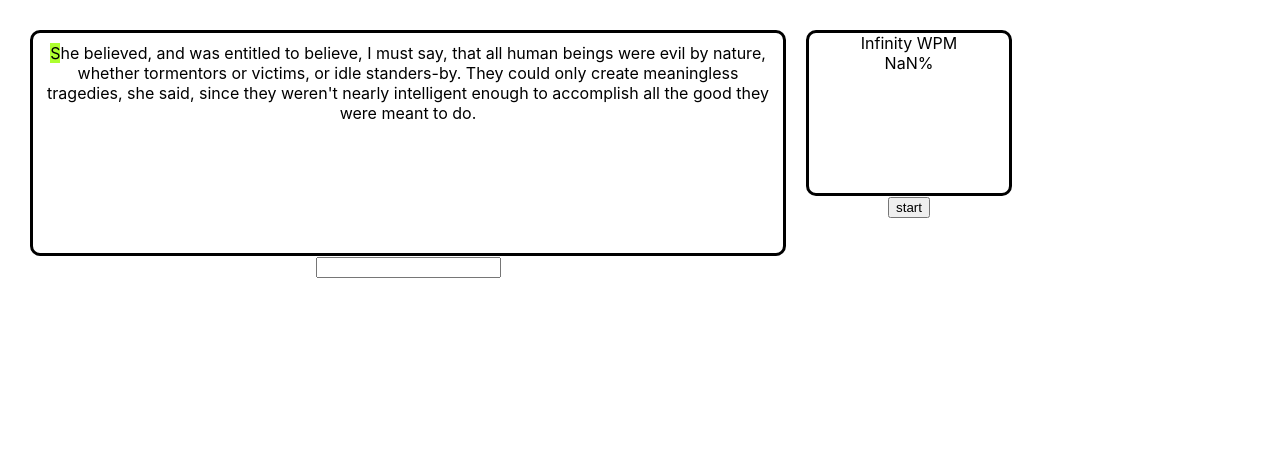
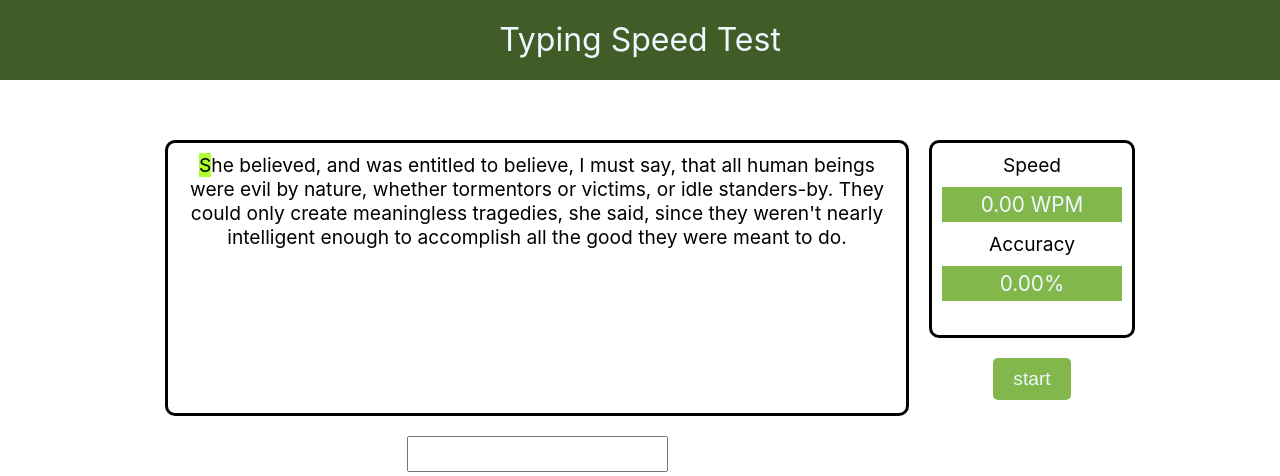
Before and after one commit to AdrianGomz/typing-speed-app, a React (Create React App) app: page / in a window 1280 px wide. Shown: the top 476 px of the page. Built offline with nearby package versions, Linux system fonts and the light colour scheme.

Commit message:
Added Navbar and changes on style

```diff
--- a/src/App.css
+++ b/src/App.css
@@ -1,5 +1,8 @@
 .App {
   text-align: center;
+}
+.body{
   display: flex;
-  padding:30px 10px;
+  margin:60px 20px ;
+  justify-content: center;
 }
--- a/src/App.js
+++ b/src/App.js
@@ -2,6 +2,7 @@ import "./App.css";
 import TypingArea from "./components/TypingArea";
 import { useState } from "react";
 import Metrics from "./components/Metrics";
+import Navbar from "./components/Navbar";
 const quote =
   "She believed, and was entitled to believe, I must say, that all human beings were evil by nature, whether tormentors or victims, or idle standers-by. They could only create meaningless tragedies, she said, since they weren't nearly intelligent enough to accomplish all the good they were meant to do.";
 
@@ -11,6 +12,8 @@ function App() {
   const [wrongTypedChar, setWrongTypedChar] = useState(0);
   return (
     <div className="App">
+      <Navbar />
+      <div className="body">
         <TypingArea
           quote={quote}
           text={text}
@@ -28,6 +31,7 @@ function App() {
           wrongTypedChar={wrongTypedChar}
         />
       </div>
+    </div>
   );
 }
 
--- a/src/components/Metrics.css
+++ b/src/components/Metrics.css
@@ -1,6 +1,17 @@
 .metrics {
     width: 200px;
-    height: 10em;
+    height: 12em;
     border: solid;
     border-radius: 10px;
 }
+.metrics-data{
+    font-size: 1.3rem;
+    background-color: #82b74b;
+    padding: 5px;
+    color:aliceblue;
+    margin: 10px 10px;
+}
+.metrics-label{
+    margin-top: 10px;
+    font-size: 1.2rem;
+}
--- a/src/components/Metrics.js
+++ b/src/components/Metrics.js
@@ -7,9 +7,10 @@ const Metrics = ({ quoteWords, text, setRunning, running, wrongTypedChar }) => {
 
   let wpm = running
     ? ((typedWords / seconds) * 60).toFixed(2)
-    : ((quoteWords / seconds) * 60).toFixed(2);
-  const accuracy =
-    ((text.length / (wrongTypedChar + text.length)) * 100).toFixed(2) || 0;
+    : (seconds !== 0 ? (quoteWords / seconds) * 60 : 0).toFixed(2);
+  const accuracy = (
+    (text.length / (wrongTypedChar + text.length)) * 100 || 0
+  ).toFixed(2);
 
   useEffect(() => {
     let interval;
@@ -25,8 +26,10 @@ const Metrics = ({ quoteWords, text, setRunning, running, wrongTypedChar }) => {
   return (
     <div>
       <div className="metrics">
+        <div className="metrics-label">Speed</div>
         <div className="wpm metrics-data">{wpm} WPM</div>
 
+        <div className="metrics-label">Accuracy</div>
         <div className="accuracy metrics-data">{accuracy}%</div>
       </div>
       <button onClick={() => setRunning(true)}>start</button>
--- /dev/null
+++ b/src/components/Navbar.css
@@ -0,0 +1,8 @@
+.Navbar{
+    width: 100%;
+    height: 60px;
+    background-color: #405d27;
+    padding-top: 20px;
+    font-size: 2rem;
+    color: aliceblue;
+}
--- /dev/null
+++ b/src/components/Navbar.js
@@ -0,0 +1,5 @@
+import "./Navbar.css";
+const Navbar = () => {
+  return <div className="Navbar">Typing Speed Test</div>;
+};
+export default Navbar;
--- a/src/components/TypingArea.css
+++ b/src/components/TypingArea.css
@@ -2,7 +2,8 @@
     border: solid;
     border-radius: 10px;
     padding: 10px;
-    height: 200px;
+    height: 250px;
+    font-size: 1.2em;
 }
 
 .TypingText {
@@ -17,3 +18,17 @@
 .wrong {
     background-color: salmon;
 }
+input{
+    margin: 20px;
+    padding: 5px;
+    font-size: 1.2rem;
+}
+button{
+    background-color: #82b74b;
+    color:aliceblue;
+    padding: 10px 20px;
+    font-size: 1.2rem;
+    border: none;
+    margin:20px;
+    border-radius: 5px;
+}
```
Lines whose indentation alone changed are shown as unchanged.
